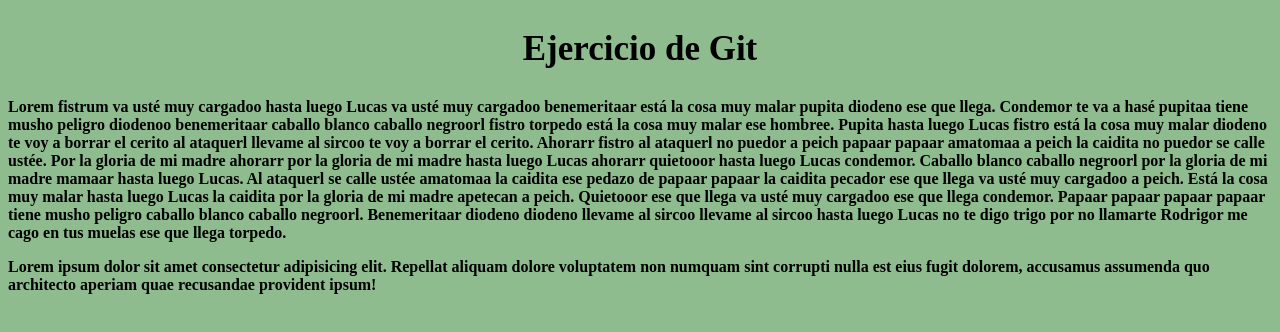
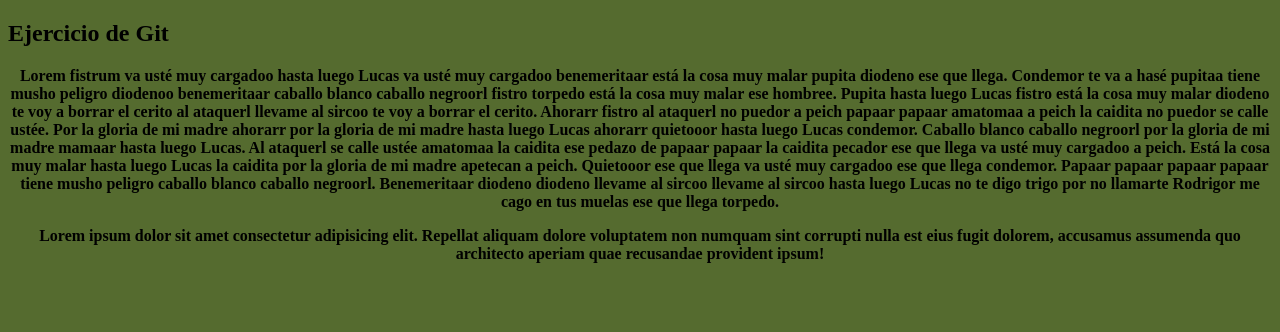
Before and after one commit to Yeraaay/EntornoDesarrollo_YerayMoraleda, a plain HTML site: page index.html in a window 1280 px wide. Drawn offline with Linux system fonts and the light colour scheme.

Commit message:
Nueva modificacion en index.html

```diff
--- /dev/null
+++ b/css/style.css
@@ -0,0 +1,10 @@
+body  {
+    background-color: darkolivegreen;
+}
+
+p, h2 {
+    font-weight: bolder;
+}
+p {
+    text-align: center;
+}
--- a/index.html
+++ b/index.html
@@ -4,7 +4,7 @@
     <meta charset="UTF-8">
     <meta name="viewport" content="width=device-width, initial-scale=1.0">
     <title> Ejercicio de Git Yerai Moraleda Cabrera </title>
-    <link rel="stylesheet" href="style.css">
+    <link rel="stylesheet" href="/css/style.css">
 </head>
 <body>
 
--- a/style.css
+++ /dev/null
@@ -1,12 +0,0 @@
-* {
-    font-weight: bold;
-}
-
-body {
-    background-color:darkseagreen;
-}
-
-h2 {
-    text-align: center;
-    font-size: 35px;
-}
```
